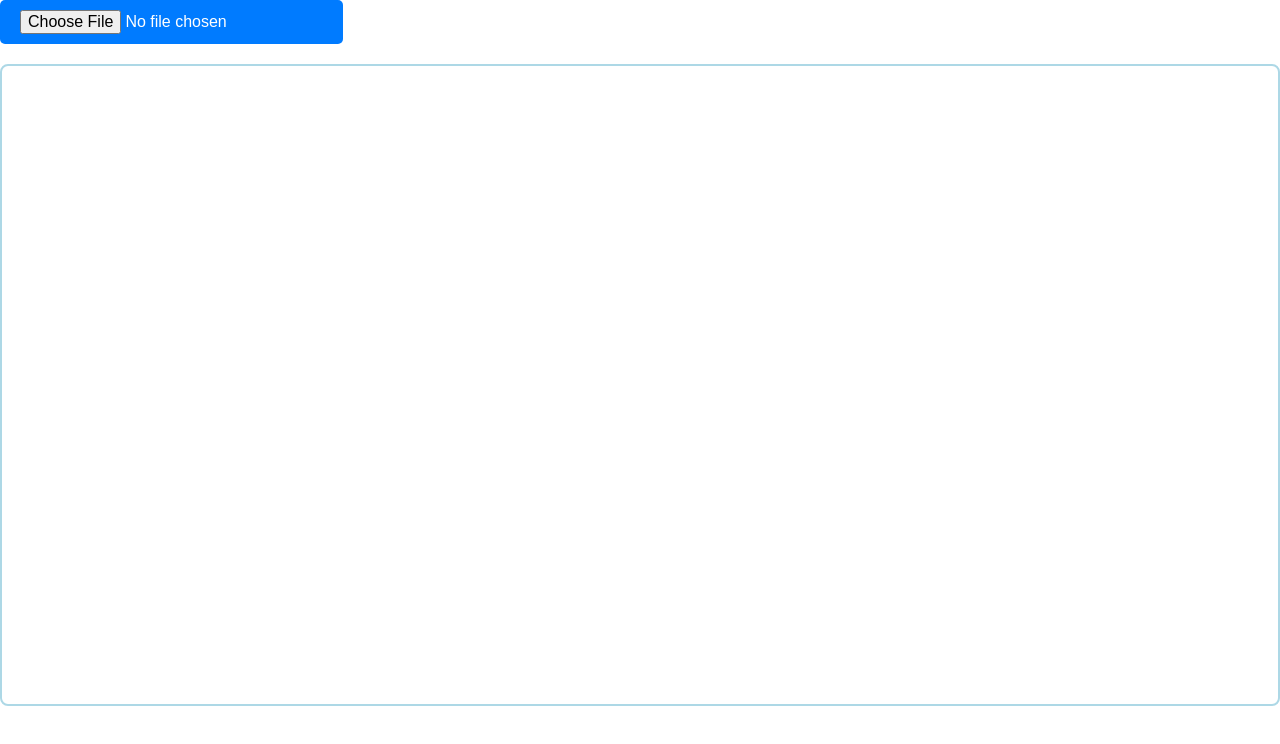
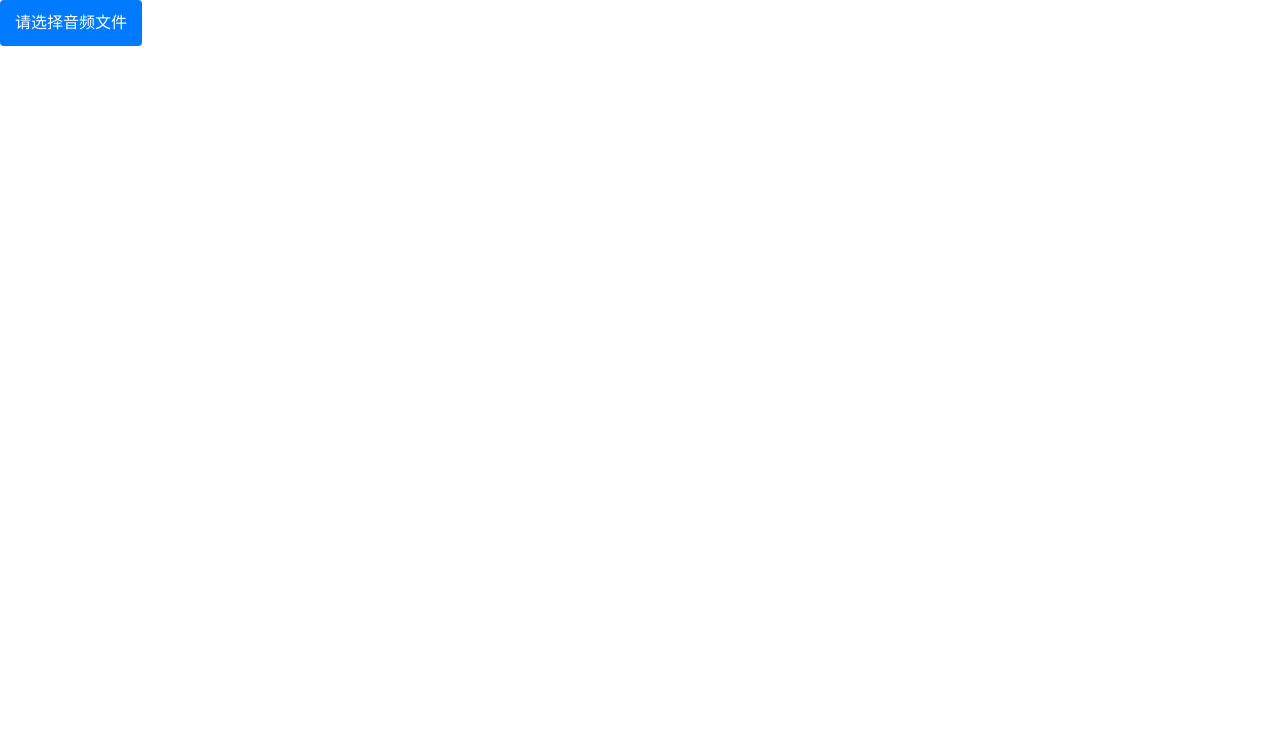
Before and after one commit to zhangran963/audiowaves, a Vue app: page /audio in a window 1280 px wide. Shown: the top 744 px of the page. Built offline with nearby package versions, Linux system fonts and the light colour scheme.

Commit message:
feat: 变成composable语法

```diff
--- a/src/components/FileInput.vue
+++ b/src/components/FileInput.vue
@@ -1,36 +1,56 @@
 <template>
   <div class="file-input-wrapper">
-    <input id="file-input" :ref="fileInputRef" type="file" accept="audio/mp3" v-bind="$attrs" />
-    <label className="file-button" for="file-input" @click="$emit('click')">
+    <input
+      id="file-input"
+      ref="fileInputRef"
+      class="file-input"
+      type="file"
+      accept="audio/mp3"
+      v-bind="$attrs"
+    />
+    <label className="file-button" for="file-input">
       <slot />
     </label>
   </div>
 </template>
 
 <script lang="ts">
+import { ref, watch } from 'vue'
+
 export default {
   name: 'FileInput',
-  props: {
-    fileInputRef: {
-      type: () => HTMLInputElement,
-      default: 'fileInputRef'
+  inheritAttrs: false,
+  emits: ['fileInputMounted'],
+  setup(_, ctx) {
+    const fileInputRef = ref<HTMLInputElement>()
+    watch(
+      fileInputRef,
+      (element) => {
+        ctx.emit('fileInputMounted', element)
+      },
+      {
+        once: true
+      }
+    )
+    return {
+      fileInputRef
     }
-  },
-  emits: ['click'],
-  setup(props) {
-    console.log('* props', props.fileInputRef)
-    return {}
   }
 }
 </script>
 
 <style>
+.file-input-wrapper .file-input {
+  display: none;
+}
+
 .file-input-wrapper .file-button {
-  padding: 10px 20px;
+  display: inline-block;
   background-color: #007bff;
   color: white;
   border: none;
-  border-radius: 5px;
+  border-radius: 4px;
+  padding: 10px 15px;
   cursor: pointer;
   font-size: 16px;
   transition: background-color 0.3s;
--- a/src/router/index.ts
+++ b/src/router/index.ts
@@ -11,7 +11,7 @@ const router = createRouter({
     {
       path: '/audio',
       name: 'audio',
-      component: () => import('../views/AudioView.vue')
+      component: () => import('@/views/AudioView/index.vue')
     }
   ]
 })
--- /dev/null
+++ b/src/utils/file.ts
@@ -0,0 +1,13 @@
+export const createFileReader = (file: File): Promise<ProgressEvent<FileReader>> => {
+  return new Promise((resolve, reject) => {
+    const fileReader = new FileReader()
+
+    fileReader.onload = (fileEvent: ProgressEvent<FileReader>) => {
+      resolve(fileEvent)
+    }
+
+    fileReader.onerror = reject
+
+    fileReader.readAsArrayBuffer(file)
+  })
+}
--- a/src/views/AudioView.vue
+++ b/src/views/AudioView.vue
@@ -1,46 +1,48 @@
 <template>
   <div>
-    <input
-      class="audioFile"
-      ref="fileInputRef"
-      type="file"
+    <FileInput
       accept="audio/mp3"
+      @file-input-mounted="fileInputMounted"
       @change="handleFileChange"
-    />
-    <!-- <FileInput @change="handleFileChange" :fileInputRef="fileInputRef" accept="audio/mp3">{{ fileInputRef?.value || 'Select an audio file' }}</FileInput> -->
+      >{{ fileInputName || '请选择音频文件' }}</FileInput
+    >
     <canvas id="canvas" ref="canvasRef"></canvas>
   </div>
 </template>
 
 <script lang="ts">
-import { ref, watchEffect } from 'vue'
+import { computed, ref, watchEffect } from 'vue'
 import FileInput from '@/components/FileInput.vue'
 
 export default {
   name: 'AudioView',
-    components: {
-        FileInput
-    },
+  components: {
+    FileInput
+  },
   setup() {
     const fileInputRef = ref<HTMLInputElement>()
+    const fileInputName = computed(() => fileInputRef.value?.files?.[0]?.name || '')
     const canvasRef = ref<HTMLCanvasElement>()
     const audioContextRef = ref<AudioContext>(new AudioContext())
     const analyserRef = ref<AnalyserNode>()
 
+    const fileInputMounted = (val: HTMLInputElement) => {
+      fileInputRef.value = val
+    }
+
     watchEffect(() => {
       if (!audioContextRef.value) {
-        console.log('* watchEffect[skip]')
+        // console.log('* watchEffect[skip]')
         return
       }
       analyserRef.value = audioContextRef.value?.createAnalyser()
-      analyserRef.value.fftSize = 2048
+      analyserRef.value.fftSize = 8192
       console.log('* watchEffect[analyserRef]', analyserRef.value)
     })
 
-    const handleFileChange = (event: Event) => {
+    const handleFileChange = () => {
       const files = fileInputRef.value?.files
       if (!files || files.length === 0) {
-        console.log('* handleFileChange[skip]')
         return
       }
       const file = files[0]
@@ -48,7 +50,7 @@ export default {
         console.log('* handleFileChange[files]', file)
         const reader = new FileReader()
         reader.onload = (fileEvent) => {
-          console.log('* reader.onload', fileEvent.target?.result)
+          // console.log('* reader.onload', fileEvent.target?.result)
           audioContextRef.value?.decodeAudioData(
             fileEvent.target?.result as ArrayBuffer,
             (buffer) => {
@@ -77,8 +79,8 @@ export default {
       canvas.width = window.innerWidth
       canvas.height = 400
 
-      const freqLabels = 1000 // Max frequency to display
-      const labelInterval = 40 // Interval for labels
+      const freqLabels = 3000 // Max frequency to display
+      const labelInterval = 100 // Interval for labels
       const barWidth = canvas.width / (freqLabels / labelInterval)
       const radius = 5 // Radius for rounded corners
 
@@ -133,8 +135,10 @@ export default {
     }
     return {
       fileInputRef,
+      fileInputName,
       canvasRef,
-      handleFileChange
+      handleFileChange,
+      fileInputMounted
     }
   }
 }
--- /dev/null
+++ b/src/views/AudioView/composables/audio.ts
@@ -0,0 +1,24 @@
+import { ref, watchEffect } from 'vue'
+
+const fftSizeMap = {
+  1024: 1024,
+  2048: 2048,
+  4096: 4096,
+  8192: 8192
+}
+export const useAudio = () => {
+  const audioContextRef = ref<AudioContext>(new AudioContext())
+  const analyserRef = ref<AnalyserNode>()
+
+  watchEffect(() => {
+    if (!audioContextRef.value) return
+
+    analyserRef.value = audioContextRef.value.createAnalyser()
+    analyserRef.value.fftSize = fftSizeMap[8192]
+  })
+
+  return {
+    audioContextRef,
+    analyserRef
+  }
+}
--- /dev/null
+++ b/src/views/AudioView/composables/canvas.ts
@@ -0,0 +1,19 @@
+import { computed, ref, watch } from 'vue'
+
+export const useCanvas = () => {
+  const canvasRef = ref<HTMLCanvasElement>()
+  const ctx = computed(() => canvasRef.value?.getContext('2d'))
+
+  watch(canvasRef, () => {
+    console.log('* watch[canvasRef]', ctx.value)
+    const canvasEle = canvasRef.value
+    if (!canvasEle) return
+    canvasEle.width = window.innerWidth
+    canvasEle.height = 400
+  })
+
+  return {
+    canvasRef,
+    ctx
+  }
+}
--- /dev/null
+++ b/src/views/AudioView/composables/file.ts
@@ -0,0 +1,24 @@
+import { ref, computed, watch, watchEffect } from 'vue'
+
+export const useFileInput = () => {
+  const fileInputRef = ref<HTMLInputElement>()
+  const fileInputMounted = (ele: HTMLInputElement) => {
+    fileInputRef.value = ele
+  }
+  const file = ref<File>()
+  const fileInputName = computed(() => file.value?.name || '')
+  const fileChangeHandle = async () => {
+    const files = fileInputRef.value?.files
+    if (!files?.length) return
+    file.value = files[0]
+    console.log('* file', file.value, fileInputName.value)
+  }
+
+  return {
+    fileInputRef,
+    fileInputMounted,
+    fileInputName,
+    file,
+    fileChangeHandle
+  }
+}
--- /dev/null
+++ b/src/views/AudioView/composables/index.ts
@@ -0,0 +1,43 @@
+import { watch } from 'vue'
+import { useAudio } from './audio'
+import { useFileInput } from './file'
+import { createFileReader } from '@/utils/file'
+import { useCanvas } from './canvas'
+
+export const useData = () => {
+  const fileInputInfos = useFileInput()
+  const { file } = fileInputInfos
+  const audioInfos = useAudio()
+  const { audioContextRef, analyserRef } = audioInfos
+  const canvasInfo = useCanvas()
+
+  watch(file, async () => {
+    linkFileAndAnalyser()
+  })
+
+  const linkFileAndAnalyser = async () => {
+    const fileEvent = await createFileReader(file.value!)
+
+    audioContextRef.value.decodeAudioData(fileEvent.target?.result as ArrayBuffer, (buffer) => {
+      console.log('* ', buffer)
+
+      const source = audioContextRef.value.createBufferSource()
+      source.buffer = buffer
+      source.connect(analyserRef.value!)
+      analyserRef.value?.connect(audioContextRef.value.destination)
+      source.start(0)
+    })
+  }
+
+  const drawFrequency = () => {
+    const maxFrequency = 3000
+    const minFrequency = 20
+    const frequencyInterval = 100
+  }
+
+  return {
+    ...fileInputInfos,
+    ...audioInfos,
+    ...canvasInfo
+  }
+}
--- /dev/null
+++ b/src/views/AudioView/index.vue
@@ -0,0 +1,29 @@
+<template>
+  <div>
+    <FileInput
+      accept="audio/mp3"
+      @file-input-mounted="fileInputMounted"
+      @change="fileChangeHandle"
+      >{{ fileInputName || '请选择音频文件' }}</FileInput
+    >
+    <div>{{ file?.name }}</div>
+    <canvas id="canvas" ref="canvasRef"></canvas>
+  </div>
+</template>
+
+<script lang="ts">
+import FileInput from '@/components/FileInput.vue'
+import { useData } from './composables'
+
+export default {
+  name: 'AudioView',
+  components: {
+    FileInput
+  },
+  setup() {
+    return {
+      ...useData()
+    }
+  }
+}
+</script>
```
